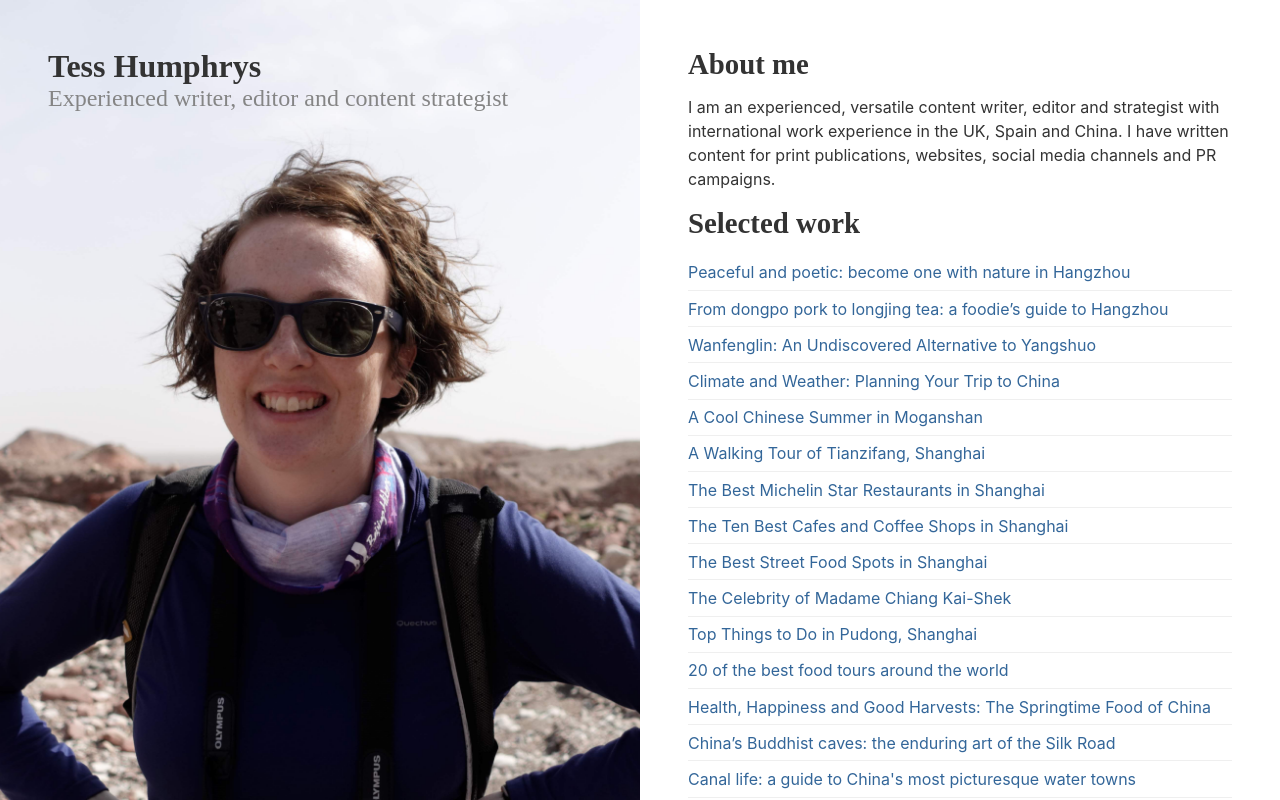
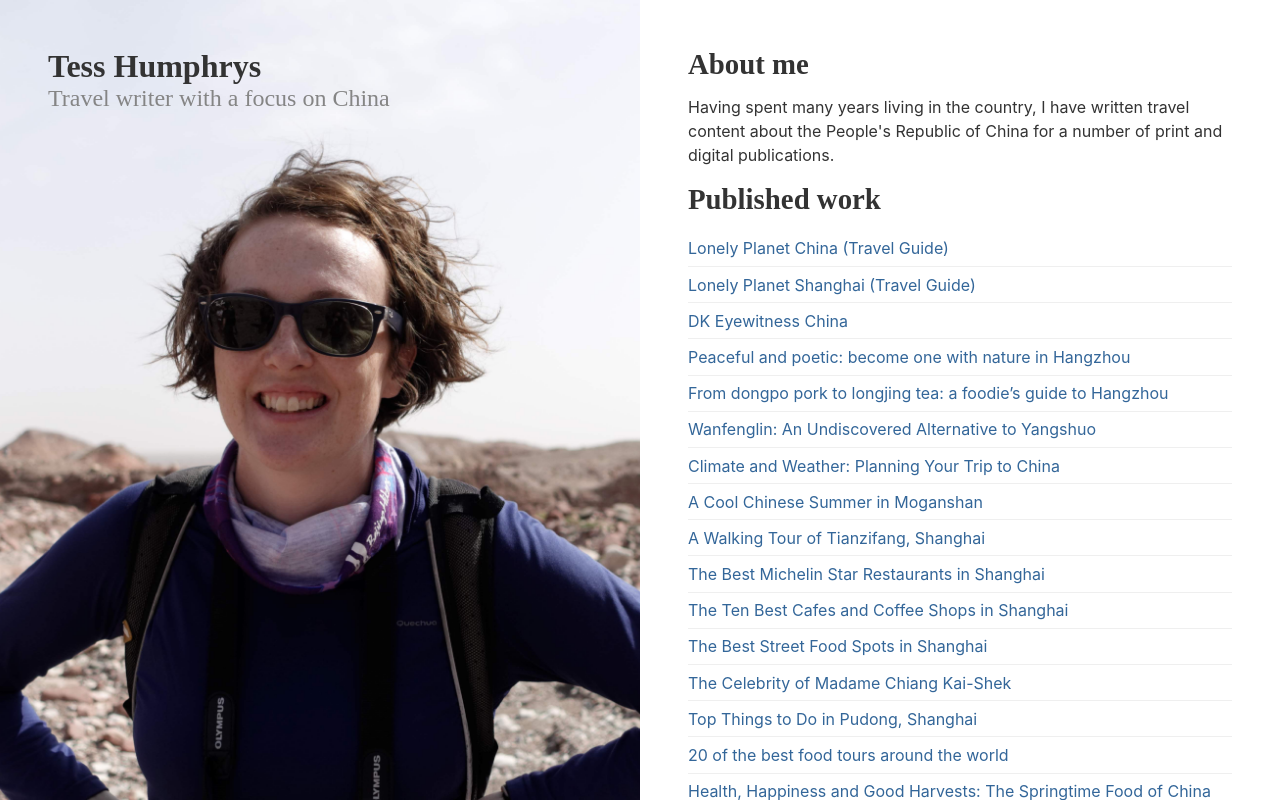
Before and after one commit to scottmallinson/tesshumphrys.co, a website: page offline.html in a window 1280 px wide. Drawn offline with Linux system fonts and the light colour scheme.

Commit message:
Update offline page and webmanifest content

```diff
--- a/offline.html
+++ b/offline.html
@@ -5,9 +5,9 @@
   <meta charset="UTF-8">
   <meta name="viewport" content="width=device-width, initial-scale=1.0">
   <meta http-equiv="X-UA-Compatible" content="ie=edge">
-  <title>Tess Humphrys &middot; Experienced writer, editor and content strategist</title>
+  <title>Tess Humphrys &middot; Travel writer with a focus on China</title>
   <meta name="description"
-    content="Tess Humphrys is an experienced, versatile content writer, editor and strategist with international work experience in the UK, Spain and China. She has written content for print publications, websites, social media channels and PR campaigns.">
+    content="Having spent many years living in the country, Tess Humphrys has written travel content about the People's Republic of China for a number of print and digital publications.">
   <meta name="robots" content="noindex">
   <meta name="theme-color" content="#ffffff" />
   <link rel="canonical" href="https://tesshumphrys.co/">
@@ -146,18 +146,31 @@
 <body>
   <header>
     <h1>Tess Humphrys</h1>
-    <h2>Experienced writer, editor and content strategist</h2>
+    <h2>Travel writer with a focus on China</h2>
   </header>
   <main>
     <section>
       <h3>About me</h3>
-      <p>I am an experienced, versatile content writer, editor and strategist with international work experience in the
-        UK, Spain and China. I have written content for print publications, websites, social media channels and PR
-        campaigns.</p>
+      <p>Having spent many years living in the country, I have written travel content about the People's Republic of China for a number of print and digital publications.</p>
     </section>
     <section>
-      <h3>Selected work</h3>
+      <h3>Published work</h3>
       <ol>
+        <li class="h-entry">
+          <a class="icon u-bookmark-of h-cite"
+            href="https://www.amazon.co.uk/Lonely-Planet-China-Travel-Guide/dp/1787016773/ref=monarch_sidesheet">Lonely Planet China (Travel Guide)
+          </a>
+        </li>
+        <li class="h-entry">
+          <a class="icon u-bookmark-of h-cite"
+            href="https://www.amazon.co.uk/Lonely-Planet-Shanghai-Travel-Guide/dp/1787014037/ref=sr_1_1?dchild=1&qid=1628680633&refinements=p_27%3ATess+Humphrys&s=books&sr=1-1&text=Tess+Humphrys">Lonely Planet Shanghai (Travel Guide)
+          </a>
+        </li>
+        <li class="h-entry">
+          <a class="icon u-bookmark-of h-cite"
+            href="https://www.dk.com/uk/book/9780241411537-dk-eyewitness-china/">DK Eyewitness China
+          </a>
+        </li>
         <li class="h-entry">
           <a class="icon u-bookmark-of h-cite"
             href="https://www.theguardian.com/highlights-of-hangzhou/2019/sep/27/peaceful-and-poetic-become-one-with-nature-in-hangzhou">Peaceful
```
Also changed, not shown: site.webmanifest.
